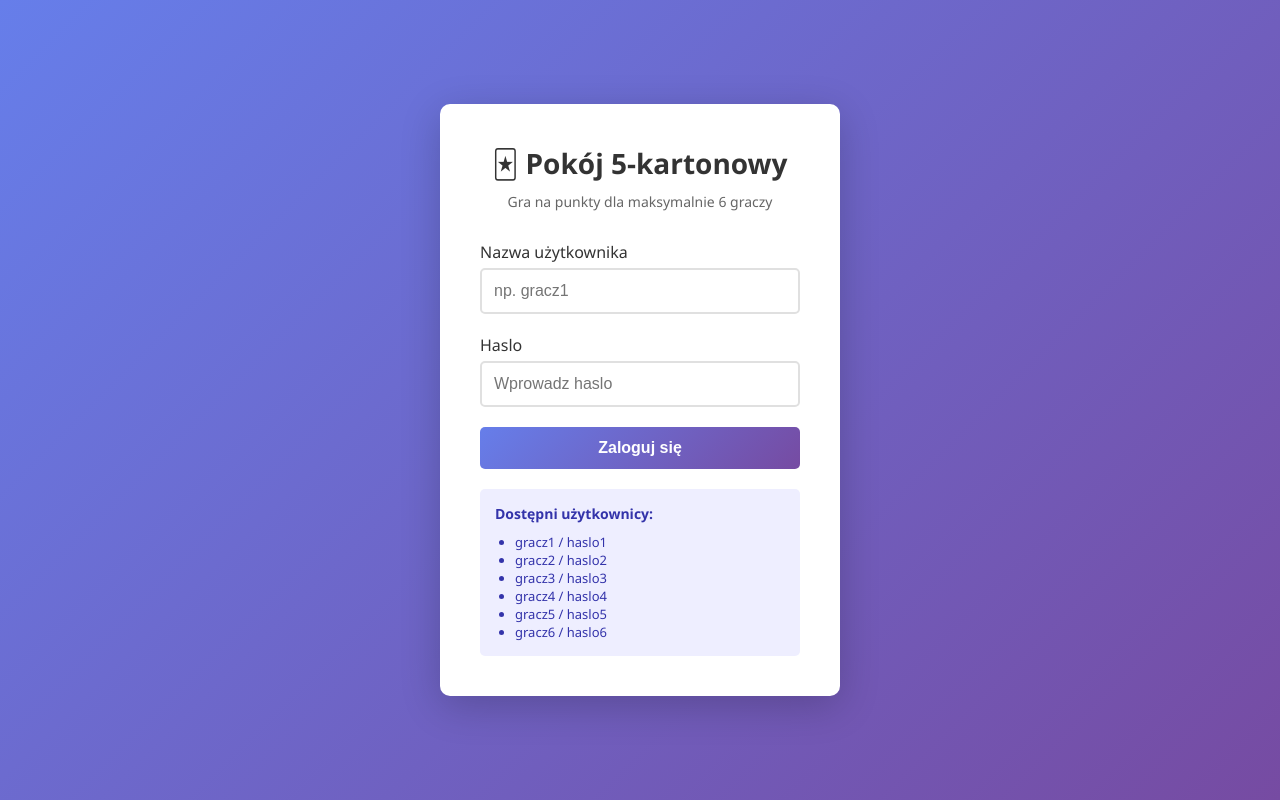
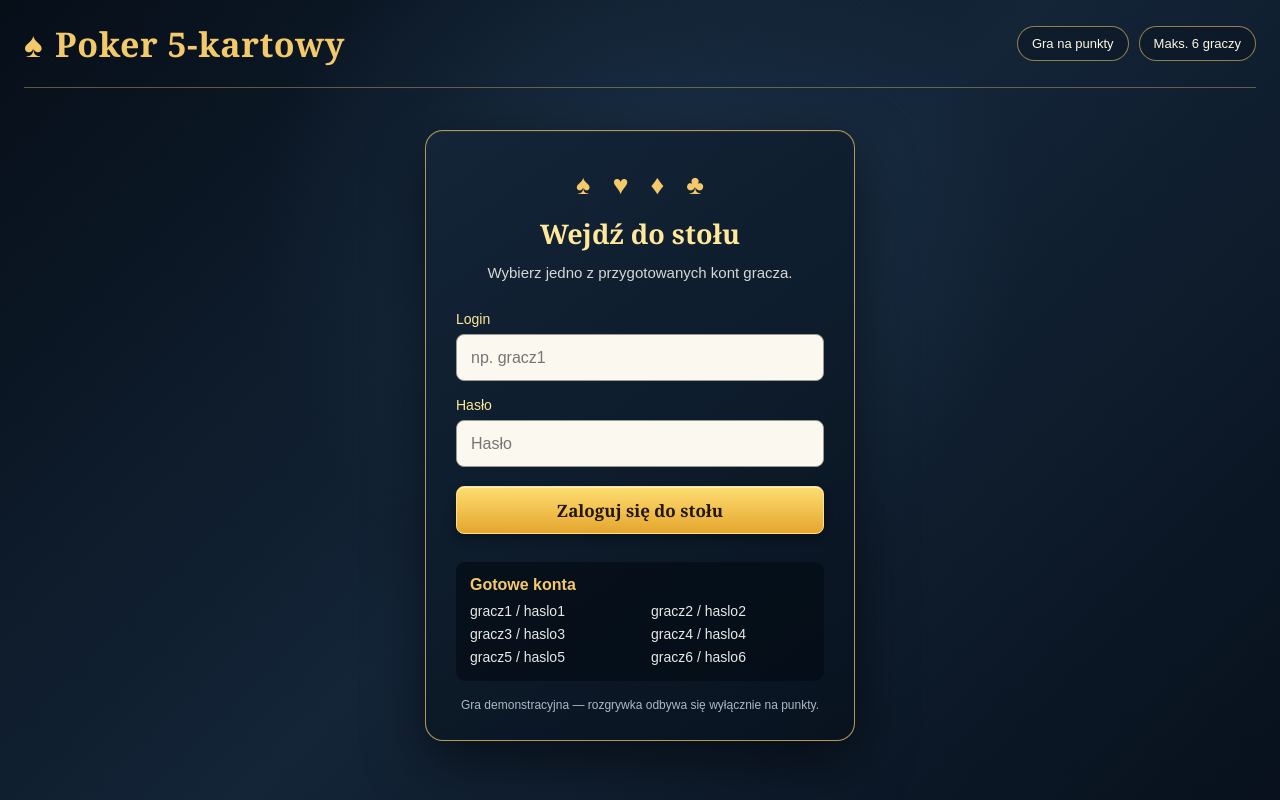
Before and after one commit to djdracha/cer-wz, a Flask app: page /login in a window 1280 px wide. Run offline with Flask 3, Linux system fonts and the light colour scheme.

Commit message:
Revise login page layout and styles
Updated the title and modified the layout and styles for the login page. Changed text and structure for better user experience.

```diff
--- a/templates/login.html
+++ b/templates/login.html
@@ -3,121 +3,275 @@
 <head>
     <meta charset="UTF-8">
     <meta name="viewport" content="width=device-width, initial-scale=1.0">
-    <title>Pokój 5-kartonowy - Logowanie</title>
+    <title>Poker 5-kartowy - Logowanie</title>
     <style>
+        :root {
+            --gold: #f3c969;
+            --gold-light: #ffe89a;
+            --gold-dark: #9a681d;
+            --navy: #0b1624;
+            --navy-light: #142538;
+            --cream: #fff8e2;
+            --red: #8f242b;
+        }
+
         * {
-            margin: 0;
-            padding: 0;
             box-sizing: border-box;
         }
 
         body {
-            font-family: 'Segoe UI', Tahoma, Geneva, Verdana, sans-serif;
-            background: linear-gradient(135deg, #667eea 0%, #764ba2 100%);
             min-height: 100vh;
+            margin: 0;
+            color: var(--cream);
+            font-family: Georgia, 'Times New Roman', serif;
+            background:
+                radial-gradient(circle at 50% 30%, rgba(40, 70, 98, 0.48), transparent 45%),
+                linear-gradient(135deg, #070f19 0%, #142538 50%, #08111d 100%);
+        }
+
+        body::before {
+            content: '';
+            position: fixed;
+            inset: 0;
+            pointer-events: none;
+            opacity: 0.22;
+            background: repeating-linear-gradient(
+                45deg,
+                rgba(255,255,255,0.025) 0 2px,
+                rgba(0,0,0,0.04) 2px 5px
+            );
+        }
+
+        .header {
+            position: relative;
+            z-index: 1;
+            width: min(1340px, calc(100% - 48px));
+            min-height: 88px;
+            margin: 0 auto;
+            display: flex;
+            align-items: center;
+            justify-content: space-between;
+            border-bottom: 1px solid rgba(243, 201, 105, 0.38);
+        }
+
+        .brand {
+            display: flex;
+            align-items: center;
+            gap: 12px;
+            color: var(--gold);
+            font-size: clamp(24px, 3vw, 34px);
+            font-weight: bold;
+            letter-spacing: 0.5px;
+        }
+
+        .brand-suit {
+            font-size: 35px;
+            line-height: 1;
+        }
+
+        .header-badges {
+            display: flex;
+            gap: 10px;
+            font-family: Arial, sans-serif;
+            font-size: 13px;
+        }
+
+        .badge {
+            padding: 9px 14px;
+            border: 1px solid rgba(243, 201, 105, 0.58);
+            border-radius: 20px;
+            color: var(--cream);
+            background: rgba(9, 17, 28, 0.38);
+        }
+
+        .main {
+            position: relative;
+            z-index: 1;
+            min-height: calc(100vh - 89px);
+            display: grid;
+            place-items: center;
+            padding: 34px 18px 50px;
+        }
+
+        .login-card {
+            width: min(430px, 100%);
+            padding: 34px 30px 28px;
+            border: 1px solid rgba(243, 201, 105, 0.72);
+            border-radius: 18px;
+            background: linear-gradient(145deg, rgba(20, 37, 56, 0.96), rgba(8, 19, 31, 0.98));
+            box-shadow: 0 20px 55px rgba(0, 0, 0, 0.52), inset 0 1px rgba(255,255,255,0.06);
+        }
+
+        .suits {
             display: flex;
             justify-content: center;
-            align-items: center;
-        }
-
-        .login-container {
-            background: white;
-            padding: 40px;
-            border-radius: 10px;
-            box-shadow: 0 10px 40px rgba(0,0,0,0.2);
-            width: 100%;
-            max-width: 400px;
+            gap: 22px;
+            margin-bottom: 13px;
+            color: var(--gold);
+            font-size: 27px;
         }
 
         h1 {
+            margin: 0;
             text-align: center;
-            color: #333;
-            margin-bottom: 10px;
-            font-size: 28px;
+            color: var(--gold-light);
+            font-size: 27px;
         }
 
         .subtitle {
+            margin: 10px 0 27px;
+            color: #d6d7d6;
             text-align: center;
-            color: #666;
-            margin-bottom: 30px;
-            font-size: 14px;
+            font-family: Arial, sans-serif;
+            font-size: 15px;
+            line-height: 1.45;
+        }
+
+        .error {
+            margin-bottom: 17px;
+            padding: 11px 13px;
+            border: 1px solid #df7770;
+            border-radius: 7px;
+            color: #ffe8df;
+            background: rgba(142, 34, 40, 0.55);
+            font-family: Arial, sans-serif;
+            text-align: center;
         }
 
         .form-group {
-            margin-bottom: 20px;
+            margin-bottom: 16px;
         }
 
         label {
             display: block;
-            margin-bottom: 5px;
-            color: #333;
-            font-weight: 500;
+            margin-bottom: 7px;
+            color: var(--gold-light);
+            font-family: Arial, sans-serif;
+            font-size: 14px;
         }
 
-        input[type="text"],
-        input[type="password"] {
+        input {
             width: 100%;
-            padding: 12px;
-            border: 2px solid #e0e0e0;
-            border-radius: 5px;
+            height: 47px;
+            padding: 0 14px;
+            border: 1px solid #9b9a91;
+            border-radius: 8px;
+            outline: none;
+            color: #202327;
+            background: #fbf8ef;
+            font-family: Arial, sans-serif;
             font-size: 16px;
-            transition: border-color 0.3s;
         }
 
         input:focus {
-            outline: none;
-            border-color: #667eea;
+            border-color: var(--gold);
+            box-shadow: 0 0 0 3px rgba(243, 201, 105, 0.18);
         }
 
-        .btn {
+        .login-button {
             width: 100%;
-            padding: 12px;
-            background: linear-gradient(135deg, #667eea 0%, #764ba2 100%);
-            color: white;
-            border: none;
-            border-radius: 5px;
-            font-size: 16px;
-            font-weight: 600;
+            height: 48px;
+            margin-top: 3px;
+            border: 1px solid #ffe08a;
+            border-radius: 8px;
+            color: #241607;
+            background: linear-gradient(180deg, #ffdd71, #e4a62e);
+            box-shadow: inset 0 1px rgba(255,255,255,0.65), 0 5px 10px rgba(0,0,0,0.32);
             cursor: pointer;
-            transition: transform 0.2s;
+            font-family: Georgia, serif;
+            font-size: 17px;
+            font-weight: bold;
         }
 
-        .btn:hover {
-            transform: translateY(-2px);
+        .login-button:hover {
+            filter: brightness(1.09);
+            transform: translateY(-1px);
         }
 
-        .error {
-            background: #fee;
-            color: #c00;
-            padding: 10px;
-            border-radius: 5px;
-            margin-bottom: 20px;
+        .accounts {
+            margin-top: 28px;
+            padding: 14px;
+            border-radius: 9px;
+            background: rgba(4, 12, 21, 0.7);
+            font-family: Arial, sans-serif;
+        }
+
+        .accounts-title {
+            margin-bottom: 8px;
+            color: var(--gold);
+            font-weight: bold;
+        }
+
+        .account-grid {
+            display: grid;
+            grid-template-columns: 1fr 1fr;
+            gap: 4px 22px;
+            color: #e8e8e5;
+            font-size: 14px;
+            line-height: 1.35;
+        }
+
+        .hint {
+            margin: 17px 0 0;
+            color: #aeb8c2;
+            font-family: Arial, sans-serif;
+            font-size: 12px;
             text-align: center;
         }
 
-        .info {
-            background: #eef;
-            color: #33a;
-            padding: 15px;
-            border-radius: 5px;
-            margin-top: 20px;
-            font-size: 13px;
+        @media (max-width: 650px) {
+            .header {
+                width: calc(100% - 26px);
+                min-height: 70px;
             }
 
-        .info h3 {
-            margin-bottom: 10px;
-            font-size: 14px;
+            .brand {
+                font-size: 22px;
             }
 
-        .info ul {
-            margin-left: 20px;
+            .brand-suit {
+                font-size: 27px;
+            }
+
+            .header-badges {
+                display: none;
+            }
+
+            .main {
+                min-height: calc(100vh - 71px);
+                padding-top: 22px;
+            }
+
+            .login-card {
+                padding: 28px 21px 23px;
+            }
         }
     </style>
 </head>
 <body>
-    <div class="login-container">
-        <h1>🃏 Pokój 5-kartonowy</h1>
-        <p class="subtitle">Gra na punkty dla maksymalnie 6 graczy</p>
+    <header class="header">
+        <div class="brand">
+            <span class="brand-suit">♠</span>
+            <span>Poker 5-kartowy</span>
+        </div>
+
+        <div class="header-badges">
+            <span class="badge">Gra na punkty</span>
+            <span class="badge">Maks. 6 graczy</span>
+        </div>
+    </header>
+
+    <main class="main">
+        <section class="login-card">
+            <div class="suits" aria-hidden="true">
+                <span>♠</span>
+                <span>♥</span>
+                <span>♦</span>
+                <span>♣</span>
+            </div>
+
+            <h1>Wejdź do stołu</h1>
+            <p class="subtitle">Wybierz jedno z przygotowanych kont gracza.</p>
 
             {% if error %}
             <div class="error">{{ error }}</div>
@@ -125,31 +279,46 @@
 
             <form method="POST">
                 <div class="form-group">
-                <label for="username">Nazwa użytkownika</label>
-                <input type="text" id="username" name="username" required
-                       placeholder="np. gracz1">
+                    <label for="username">Login</label>
+                    <input
+                        type="text"
+                        id="username"
+                        name="username"
+                        placeholder="np. gracz1"
+                        autocomplete="username"
+                        required
+                    >
                 </div>
 
                 <div class="form-group">
-                <label for="password">Haslo</label>
-                <input type="password" id="password" name="password" required
-                       placeholder="Wprowadz haslo">
+                    <label for="password">Hasło</label>
+                    <input
+                        type="password"
+                        id="password"
+                        name="password"
+                        placeholder="Hasło"
+                        autocomplete="current-password"
+                        required
+                    >
                 </div>
 
-            <button type="submit" class="btn">Zaloguj się</button>
+                <button class="login-button" type="submit">Zaloguj się do stołu</button>
             </form>
 
-        <div class="info">
-            <h3>Dostępni użytkownicy:</h3>
-            <ul>
-                <li>gracz1 / haslo1</li>
-                <li>gracz2 / haslo2</li>
-                <li>gracz3 / haslo3</li>
-                <li>gracz4 / haslo4</li>
-                <li>gracz5 / haslo5</li>
-                <li>gracz6 / haslo6</li>
-            </ul>
+            <div class="accounts">
+                <div class="accounts-title">Gotowe konta</div>
+                <div class="account-grid">
+                    <span>gracz1 / haslo1</span>
+                    <span>gracz2 / haslo2</span>
+                    <span>gracz3 / haslo3</span>
+                    <span>gracz4 / haslo4</span>
+                    <span>gracz5 / haslo5</span>
+                    <span>gracz6 / haslo6</span>
                 </div>
             </div>
+
+            <p class="hint">Gra demonstracyjna — rozgrywka odbywa się wyłącznie na punkty.</p>
+        </section>
+    </main>
 </body>
 </html>
```
Lines whose indentation alone changed are shown as unchanged.
